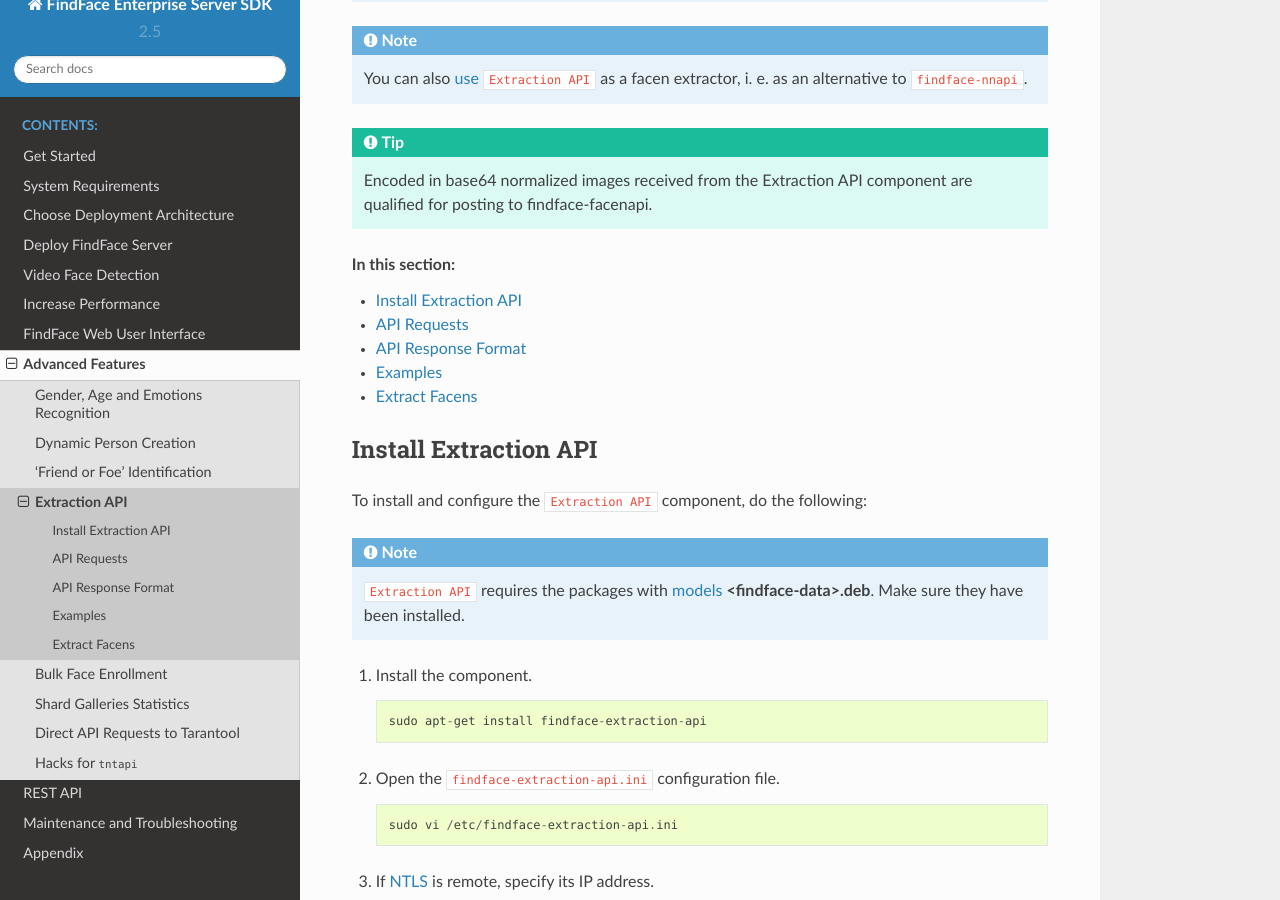
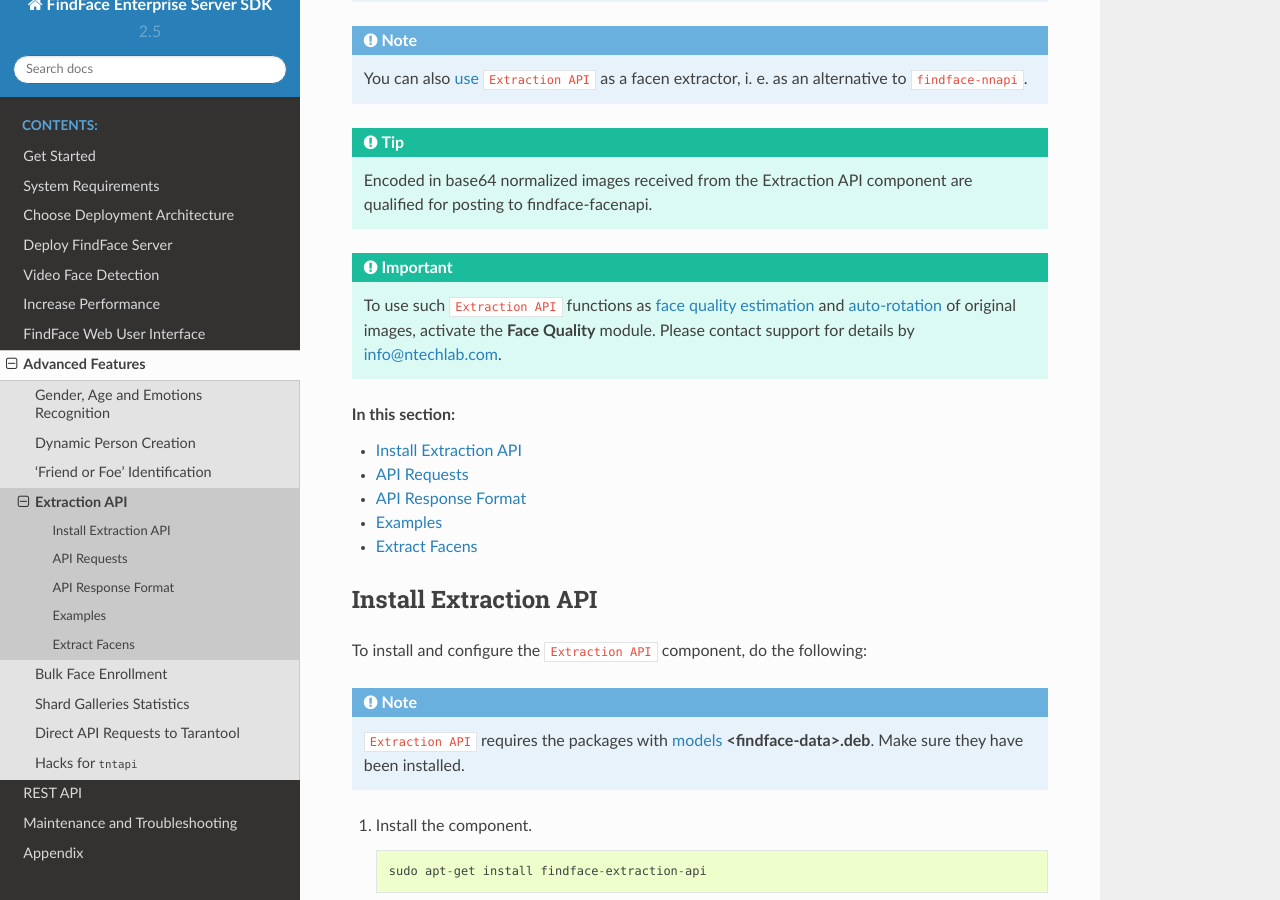
Before and after one commit to NTech-Lab/docs, a Sphinx documentation site: the page built from docs/extraction_api.rst, in a window 1280 px wide and 900 px high, scrolled down 406 px. Built offline with Sphinx 7.4.7 and the Read the Docs theme 2.0.0, drawn with Linux system fonts in a browser that asks for light colours; some of the changed text lies outside the part shown.

Commit message:
Face Quality

```diff
--- a/docs/extraction_api.rst
+++ b/docs/extraction_api.rst
@@ -16,11 +16,17 @@
 .. tip::
    Encoded in base64 normalized images received from the Extraction API component are qualified for posting to findface-facenapi.
 
+.. important::
+    To use such ``Extraction API`` functions as :ref:`face quality estimation <qe>` and :ref:`auto-rotation <auto-rotate>` of original images, activate the :program:`Face Quality` module. Please contact support for details by info@ntechlab.com.
+
+
 .. rubric:: In this section:
 
 .. contents::
    :local:
 
+
+.. _qe:
 
 Install Extraction API
 -----------------------------
@@ -79,6 +85,9 @@
 
        quality_estimator: true
 
+   .. important::
+      This function is available only if you have activated the :program:`Face Quality` module. Please contact support for details by info@ntechlab.com.
+
 #. Enable the ``Extraction API`` service autostart and launch the service.
 
    .. code::
@@ -107,6 +116,8 @@
 Each request in the set applies to a specific image or region in the
 image and accepts the following parameters:
 
+.. _auto-rotate:
+
 * ``"image"``: an uploaded image (use ``multipart:part`` to refer to a relevant request body ``part``), or a publicly accessible image URL   (``http:``, ``https:``).
 * ``"roi"``: a region of interest in the image. If the region is not specified, the entire image is processed.
 * ``"detector"``: a face detector to apply to the image (``legacy``, ``nnd`` or ``prenormalized``). The ``prenormalized`` mode accepts normalized face images and omits detecting faces. Use ``nnd`` if you need to estimate the face quality (``"quality_estimator": true``).
@@ -116,6 +127,10 @@
 * ``"need_age"``: returns age.
 * ``"need_normalized"``: returns a normalized face image encoded in base64. The normalized image can then be posted again to the ``Extraction API`` component as "prenormalized".
 * ``"auto_rotate"``: if true, auto-rotates an original image to 4 different orientations and returns faces detected in each orientation. Works only if ``"detector": "nnd"`` and ``"quality_estimator": true``.
+
+  .. important::
+      This function is available only if you have activated the :program:`Face Quality` module. Please contact support for details by info@ntechlab.com.
+
 
 .. code::
 
--- a/docs/regenerate_facens.rst
+++ b/docs/regenerate_facens.rst
@@ -37,7 +37,7 @@
    * - ``findface-regenerate``
      - Script that regenerates and overrides face data in MongoDB by applying different detector settings or another model to the images in the ``Uploads`` folder.
    * - ``mongo2searchapi``
-     - Script that transfers newly generated facens from MongoDB to Tarantool.
+     - Script that copies newly generated facens from MongoDB to Tarantool.
 
 Both tools are automatically installed with :ref:`findface-facenapi <install-facenapi>`.
 
@@ -212,7 +212,7 @@
        sudo findface-regenerate --regenerate=facens --config=/etc/findface-facenapi.ini
 
 
-Transfer Facens from MongoDB to Tarantool
+Copy Facens from MongoDB to Tarantool
 --------------------------------------------------
 
 Apply ``mongo2searchapi`` as follows:
```
Also changed, not shown: 2 other files.
